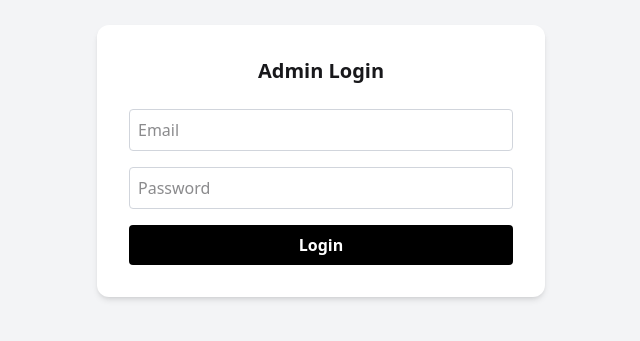
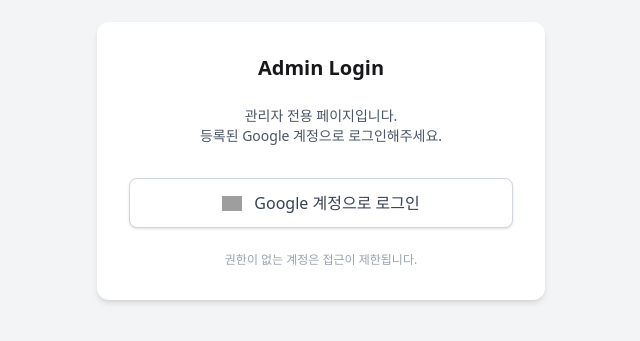
Before and after one commit to dongjoonyang/notefolio, a Next.js app: page /login in a window 1280 px wide. Shown: the part 239-580 px from the top of the page, without its empty margins (319-959 px from the left). Built offline with nearby package versions, Linux system fonts and the light colour scheme; grey boxes are pictures that could not be loaded.

Commit message:
login auth

```diff
--- a/src/app/(admin)/login/page.tsx
+++ b/src/app/(admin)/login/page.tsx
@@ -1,67 +1,50 @@
 "use client";
 
-import React, { useState, useEffect } from "react";
-import { useRouter } from "next/navigation";
+import React, { useState } from "react";
+import { signIn } from "next-auth/react"; // 클라이언트 컴포넌트용 signIn
 
 export default function LoginPage() {
-  const [email, setEmail] = useState("");
-  const [password, setPassword] = useState("");
-  const [isLoading, setIsLoading] = useState(true);
-  const router = useRouter();
+  const [isLoggingIn, setIsLoggingIn] = useState(false);
 
-  // 클라이언트 사이드 보완 (미들웨어가 놓치는 찰나의 캐시 대응)
-  useEffect(() => {
-    if (document.cookie.includes("admin_session=true")) {
-      router.replace("/admin");
-    } else {
-      setIsLoading(false);
-    }
-  }, [router]);
-
-  const handleLogin = async (e: React.FormEvent) => {
-    e.preventDefault();
-
-    const res = await fetch("/api/login", {
-      method: "POST",
-      headers: { "Content-Type": "application/json" },
-      body: JSON.stringify({ email, password }),
-    });
-
-    if (res.ok) {
-      // 로그아웃 전까지 유지되도록 max-age 설정 (예: 7일)
-      document.cookie = "admin_session=true; path=/; max-age=604800";
-      router.refresh();
-      router.replace("/admin");
-    } else {
-      alert("아이디 또는 비밀번호가 틀렸습니다.");
-    }
+  const handleGoogleLogin = async () => {
+    setIsLoggingIn(true);
+    // 구글 로그인을 시작하고, 성공 시 /admin으로 이동합니다.
+    await signIn("google", { callbackUrl: "/admin" });
   };
-
-  if (isLoading) return <div className="min-h-screen bg-gray-100" />; // 리다이렉트 중 폼 노출 방지
 
   return (
     <div className="flex min-h-screen items-center justify-center bg-gray-100">
       <div className="w-full max-w-md p-8 bg-white rounded-xl shadow-md">
         <h1 className="text-xl font-bold text-center mb-6">Admin Login</h1>
-        <form onSubmit={handleLogin} className="space-y-4">
-          <input
-            type="email"
-            placeholder="Email"
-            className="w-full p-2 border rounded border-gray-300 outline-none focus:ring-2 focus:ring-black"
-            onChange={(e) => setEmail(e.target.value)}
-            required
-          />
-          <input
-            type="password"
-            placeholder="Password"
-            className="w-full p-2 border rounded border-gray-300 outline-none focus:ring-2 focus:ring-black"
-            onChange={(e) => setPassword(e.target.value)}
-            required
-          />
-          <button type="submit" className="w-full bg-black text-white py-2 rounded font-bold hover:bg-gray-800 transition-colors">
-            Login
-          </button>
-        </form>
+
+        <p className="text-sm text-gray-600 text-center mb-8">
+          관리자 전용 페이지입니다. <br /> 등록된 Google 계정으로 로그인해주세요.
+        </p>
+
+        <button
+          onClick={handleGoogleLogin}
+          disabled={isLoggingIn}
+          className="w-full flex items-center justify-center gap-3 bg-white border border-gray-300 text-gray-700 py-3 rounded-lg font-medium hover:bg-gray-50 transition-colors shadow-sm disabled:opacity-50"
+        >
+          {isLoggingIn ? (
+            <span>로그인 중...</span>
+          ) : (
+            <>
+              <img
+                src="https://authjs.dev/img/providers/google.svg"
+                alt="Google"
+                width={20}
+                height={20}
+              />
+              <span>Google 계정으로 로그인</span>
+            </>
+          )}
+        </button>
+
+        {/* 하단 안내 문구 (선택 사항) */}
+        <div className="mt-6 text-center text-xs text-gray-400">
+          권한이 없는 계정은 접근이 제한됩니다.
+        </div>
       </div>
     </div>
   );
--- /dev/null
+++ b/src/app/api/auth/[...nextauth]/route.ts
@@ -0,0 +1,2 @@
+import { handlers } from "@/auth";
+export const { GET, POST } = handlers;
--- /dev/null
+++ b/src/auth.ts
@@ -0,0 +1,17 @@
+import NextAuth from "next-auth";
+import Google from "next-auth/providers/google";
+
+export const { handlers, auth, signIn, signOut } = NextAuth({
+  providers: [
+    Google({
+      clientId: process.env.AUTH_GOOGLE_ID,
+      clientSecret: process.env.AUTH_GOOGLE_SECRET,
+    }),
+  ],
+  callbacks: {
+    async signIn({ user }) {
+      // Vercel에 넣은 ADMIN_EMAIL과 로그인한 이메일이 같을 때만 허용
+      return user.email === process.env.ADMIN_EMAIL;
+    },
+  },
+});
--- a/src/middleware.ts
+++ b/src/middleware.ts
@@ -1,29 +1,27 @@
-import { NextResponse } from 'next/server';
-import type { NextRequest } from 'next/server';
+import { auth } from "@/auth";
+import { NextResponse } from "next/server";
+import type { NextRequest } from "next/server";
 
-export function middleware(request: NextRequest) {
-  const adminSession = request.cookies.get('admin_session');
-  const { pathname } = request.nextUrl;
+export default auth((req) => {
+  const isLoggedIn = !!req.auth; // Auth.js 세션 존재 여부 확인
+  const { pathname } = req.nextUrl;
 
-  // 1. 로그인된 상태에서 /login 접근 시 -> /admin으로 리다이렉트
-  if (adminSession && pathname === '/login') {
-    return NextResponse.redirect(new URL('/admin', request.url));
+  // 1. 로그인된 상태에서 /login 접근 시 -> 관리자 메인(/admin)으로 리다이렉트
+  if (isLoggedIn && pathname === '/login') {
+    return NextResponse.redirect(new URL('/admin', req.nextUrl.origin));
   }
 
-  // 2. 로그인 안 된 상태에서 /admin 하위 접근 시 -> /login으로 리다이렉트
-  if (!adminSession && pathname.startsWith('/admin')) {
-    return NextResponse.redirect(new URL('/login', request.url));
+  // 2. 로그인 안 된 상태에서 /admin 하위 모든 페이지 접근 시 -> 직접 만든 /login으로 리다이렉트
+  if (!isLoggedIn && pathname.startsWith('/admin')) {
+    return NextResponse.redirect(new URL('/login', req.nextUrl.origin));
   }
 
-  // 3. 일반적인 응답 생성
+  // 3. 응답 생성 및 캐시 방지
   const response = NextResponse.next();
-
-  // 💡 [중요] 브라우저 캐시 방지 헤더 추가
-  // 이 헤더가 있으면 뒤로가기 시 브라우저가 이전 화면을 서버 거치지 않고 보여주는 것을 막아줍니다.
   response.headers.set('Cache-Control', 'no-store, max-age=0');
 
   return response;
-}
+});
 
 // 작동할 경로 범위 설정
 export const config = {
```
